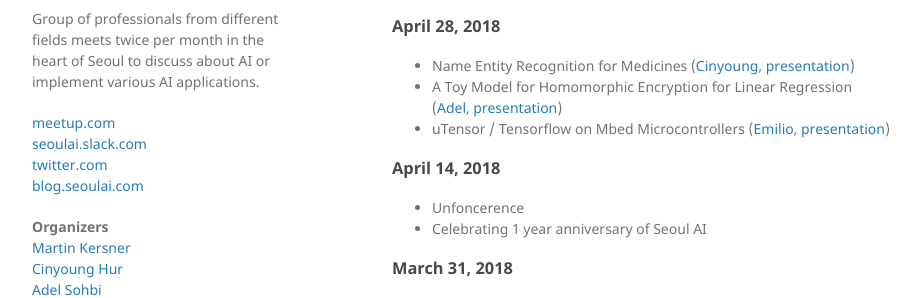
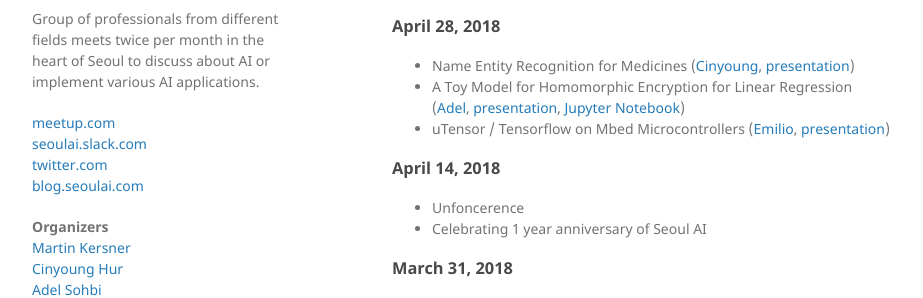
Before and after one commit to martinkersner/seoul-artificial-intelligence-meetup, a Jekyll site: the page built from docs/index.md, in a window 1280 px wide and 900 px high, scrolled down 1583 px. Shown: the part 162-460 px from the top of the window, without its empty margins (178-1101 px from the left). Built offline with Jekyll 4.4.1, drawn with Linux system fonts in a browser that asks for light colours.

Commit message:
adel's homomorphic linear regression implementation

```diff
--- a/docs/_data/members.yml
+++ b/docs/_data/members.yml
@@ -204,6 +204,7 @@ adel:
     - date: April 28, 2018
       title: A Toy Model for Homomorphic Encryption for Linear Regression
       pdf: ../presentations/A_Toy_Model_for_Homomorphic_Encryption_for_Linear_Regression.pdf
+      pynb: https://github.com/adelshb/Toy-Model-for-Homomorphic-Encryption-for-Linear-Regression/blob/master/Homomorphic_Encryption_for_Lieanr_Regression.ipynb
 
     - date: September 30, 2017
       title: Trading Bitcoin and Online Time Series Prediction
--- a/docs/index.md
+++ b/docs/index.md
@@ -96,7 +96,7 @@ Modulabs, 서울특별시 강남구 역삼동 789-4, 서울 ([map](https://www.g
 
 ### April 28, 2018
 * Name Entity Recognition for Medicines ([Cinyoung](members/cinyoung), [presentation](presentations/Name_Entity_Recognition_for_Medicines.pdf))
-* A Toy Model for Homomorphic Encryption for Linear Regression ([Adel](members/adel), [presentation](presentations/A_Toy_Model_for_Homomorphic_Encryption_for_Linear_Regression.pdf))
+* A Toy Model for Homomorphic Encryption for Linear Regression ([Adel](members/adel), [presentation](presentations/A_Toy_Model_for_Homomorphic_Encryption_for_Linear_Regression.pdf), [Jupyter Notebook](https://github.com/adelshb/Toy-Model-for-Homomorphic-Encryption-for-Linear-Regression/blob/master/Homomorphic_Encryption_for_Lieanr_Regression.ipynb))
 * uTensor / Tensorflow on Mbed Microcontrollers ([Emilio](members/emilio), [presentation](presentations/uTensor.pdf))
 
 ### April 14, 2018
```
